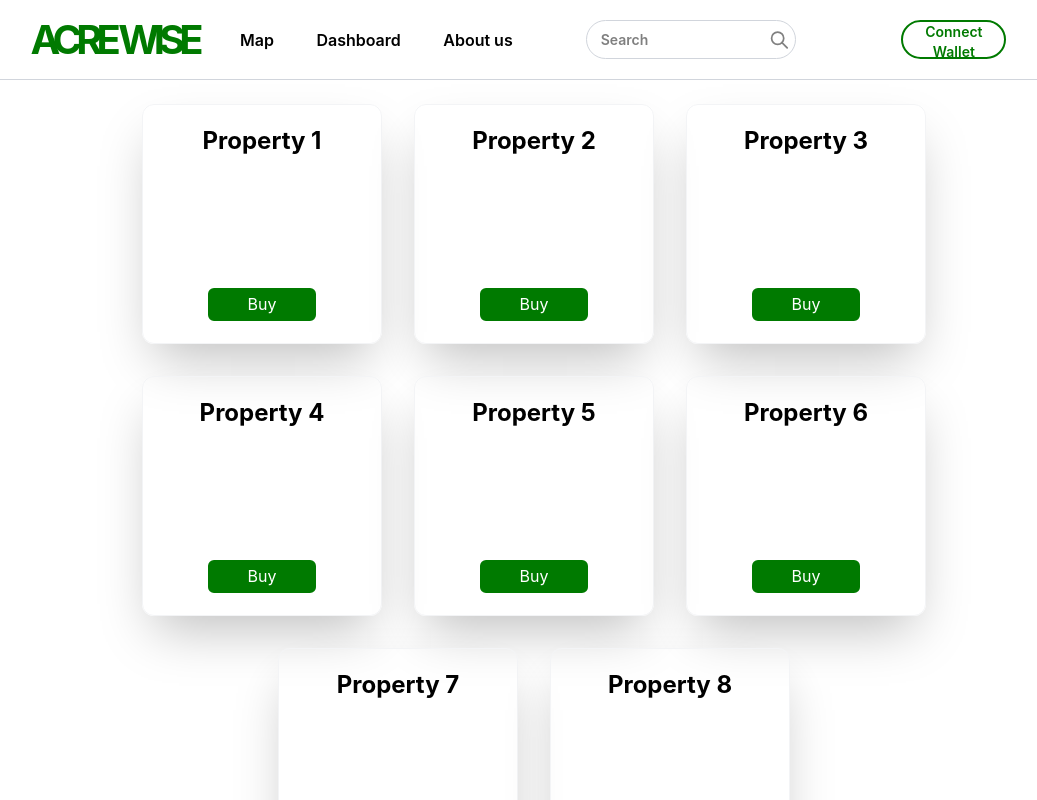
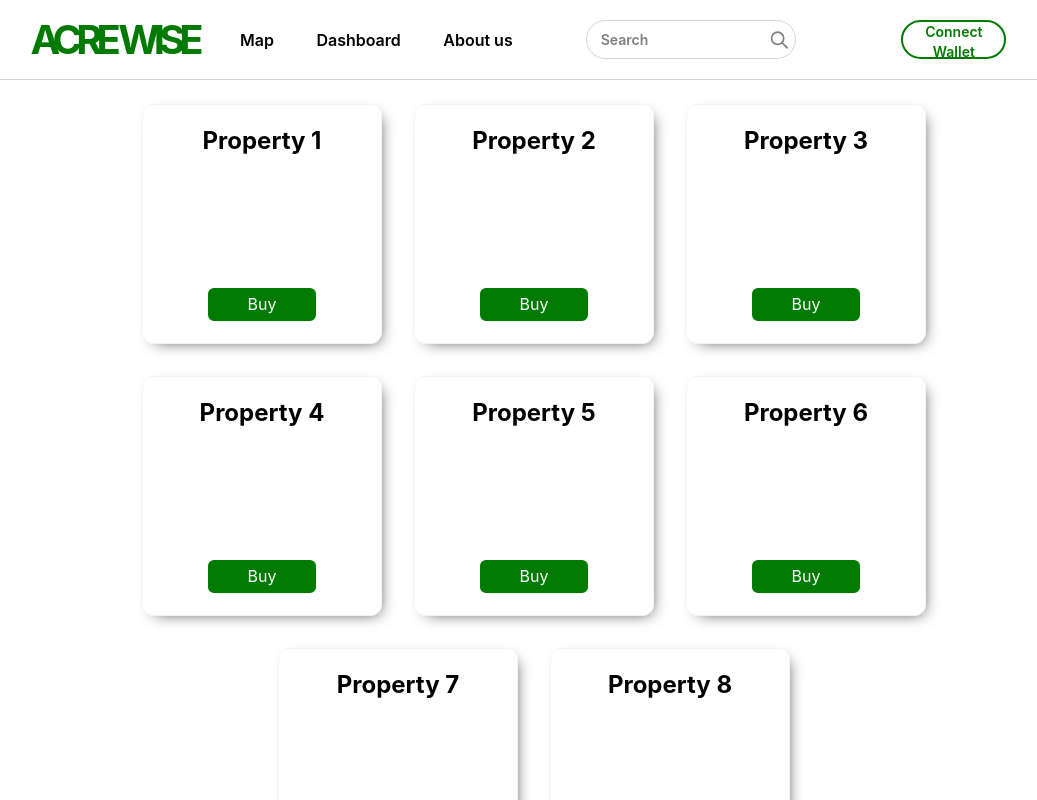
Before and after one commit to Dhsrthn/pragyan-25-hackathon, a React (Vite) app: page /dashboard in a window 1280 px wide. Shown: the whole page, without its empty margins (106-1143 px from the left). Built offline with nearby package versions, Linux system fonts and the light colour scheme.

Commit message:
fix: ui fix

```diff
--- a/src/pages/dashboard.tsx
+++ b/src/pages/dashboard.tsx
@@ -21,7 +21,7 @@ function Dashboard() {
                 <div className="w-full h-[80%] flex flex-wrap justify-center gap-8 items-start p-2">
                     {array.map((item) => {
                         return (
-                            <div className="w-60 h-60 rounded-xl shadow-2xl border-gray-100 border flex flex-col justify-between items-center p-5 transition-all hover:translate-x-2 hover:translate-y-2 ">
+                            <div className="w-60 h-60 rounded-xl border-gray-100 border flex flex-col justify-between items-center p-5 transition-all hover:translate-x-2 hover:translate-y-2" style={{ boxShadow: '5px 5px 15px -7px rgba(0,0,0,0.7)' }} >
                                 {/* Property Name */}
                                 <span className="font-bold text-2xl">Property {item}</span>
                                 {/* Buttons */}
@@ -33,7 +33,7 @@ function Dashboard() {
                     })}
                 </div>
             </div>
-        </div>
+        </div >
     </>)
 }
 
```
